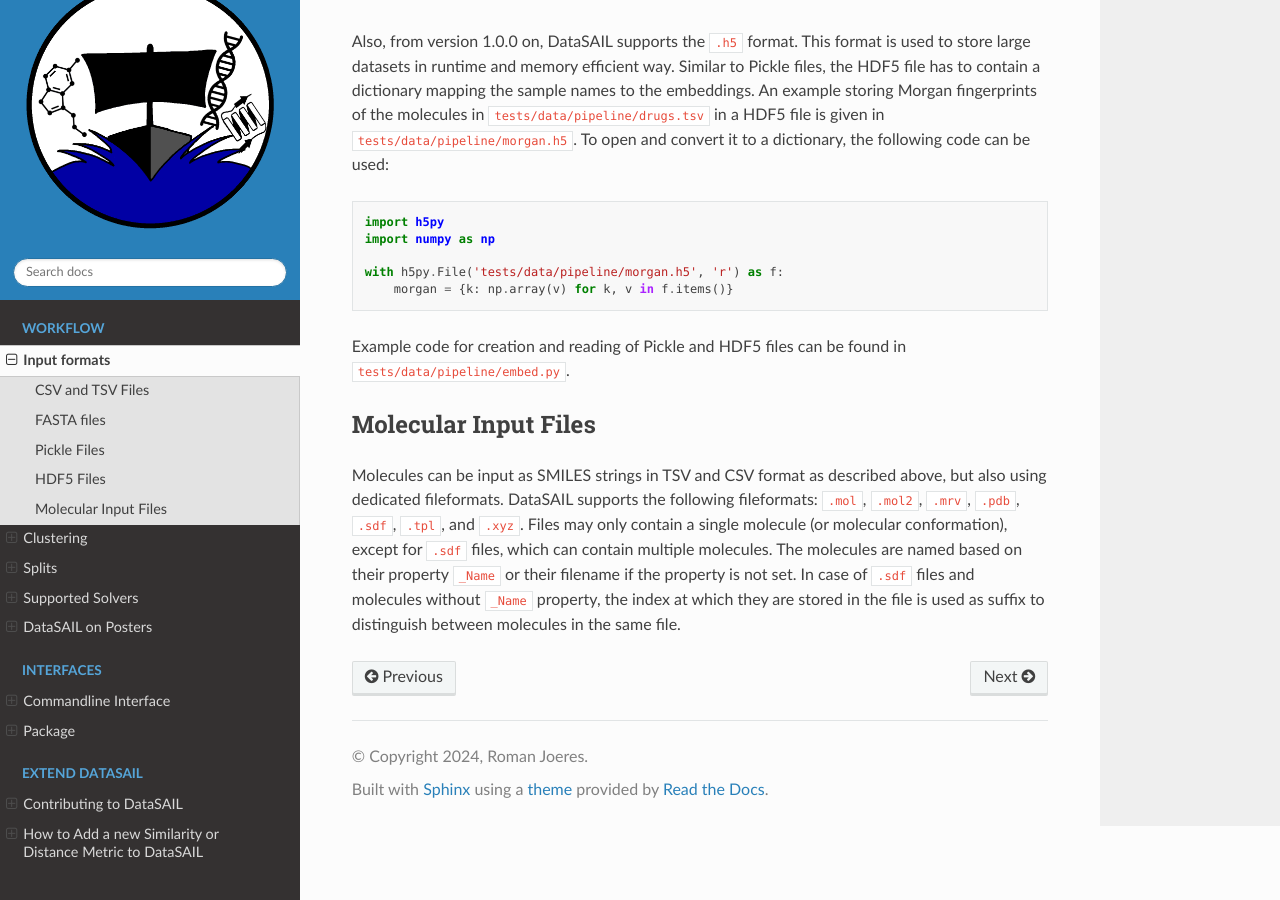
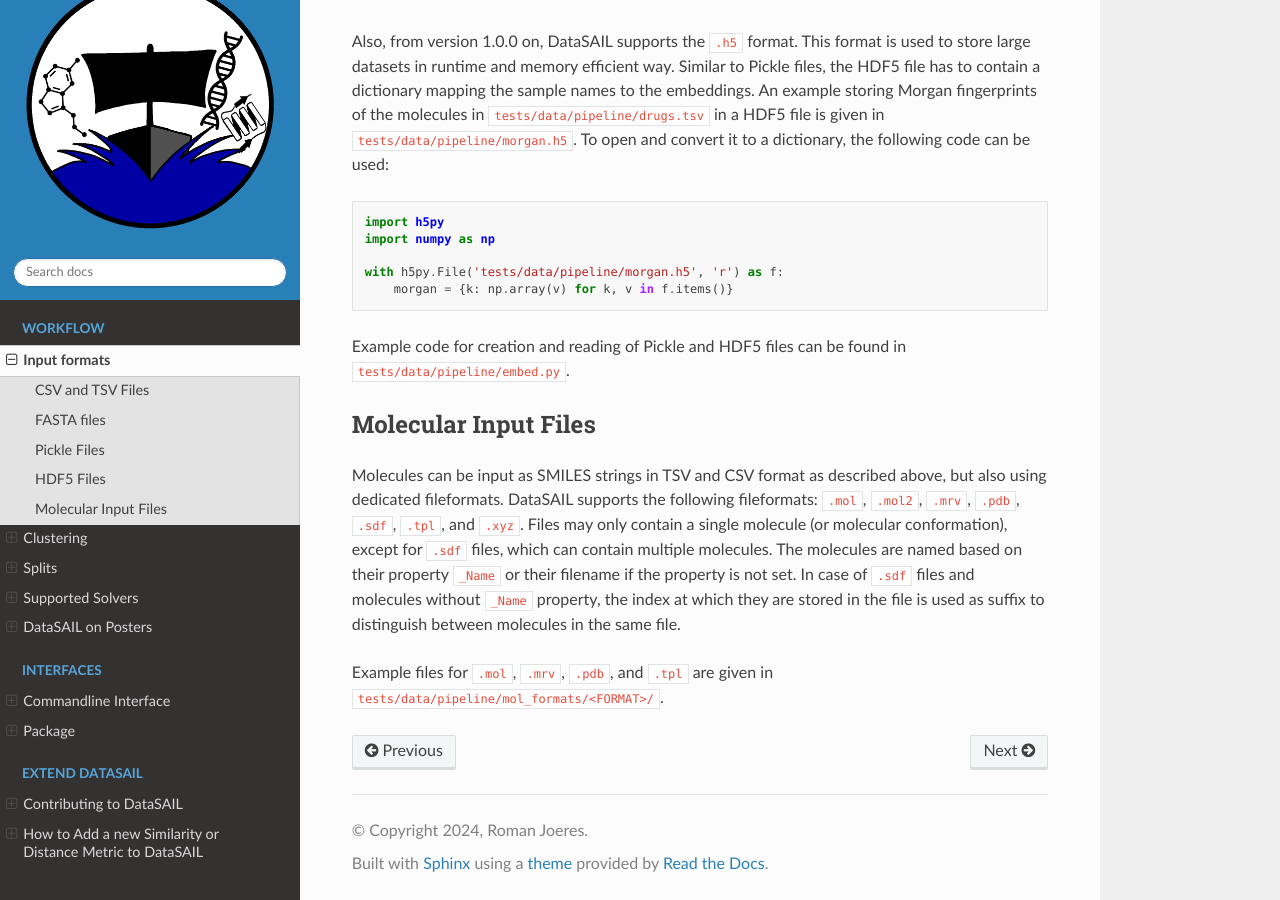
Before and after one commit to kalininalab/DataSAIL, a Sphinx documentation site: the page built from docs/workflow/input.rst, in a window 1280 px wide and 900 px high, scrolled down 1402 px. Built offline with Sphinx 7.4.7 and the Read the Docs theme 2.0.0, drawn with Linux system fonts in a browser that asks for light colours; pages that are not in the unit, such as notebooks, are missing from menus.

Commit message:
Missed, updated file for documentation

```diff
--- a/docs/workflow/input.rst
+++ b/docs/workflow/input.rst
@@ -92,3 +92,6 @@ except for :code:`.sdf` files, which can contain multiple molecules. The molecul
 :code:`_Name` or their filename if the property is not set. In case of :code:`.sdf` files and molecules without
 :code:`_Name` property, the index at which they are stored in the file is used as suffix to distinguish between
 molecules in the same file.
+
+Example files for :code:`.mol`, :code:`.mrv`, :code:`.pdb`, and :code:`.tpl` are given in
+:code:`tests/data/pipeline/mol_formats/<FORMAT>/`.
```
